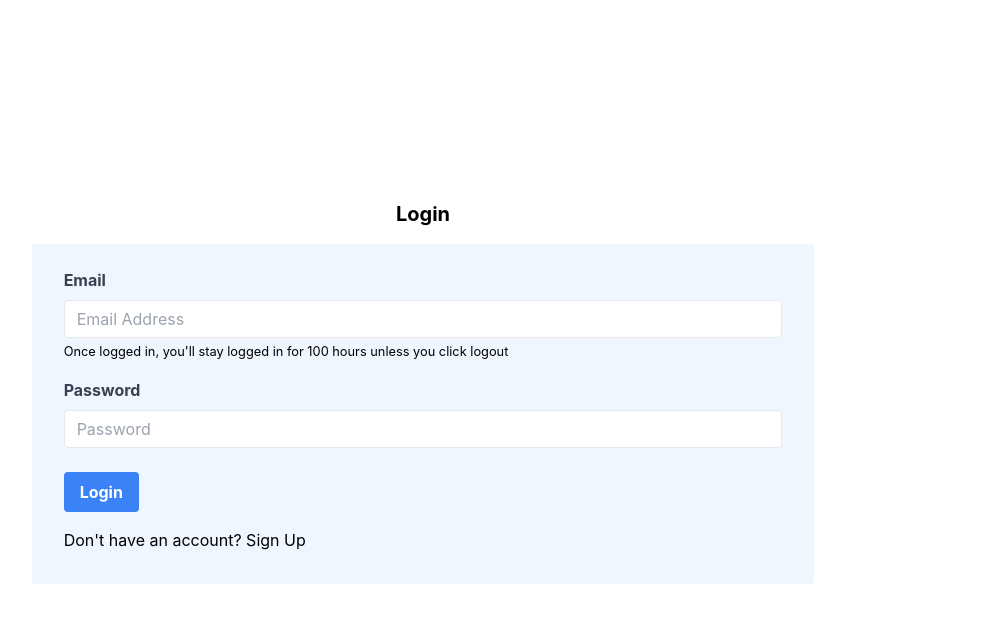
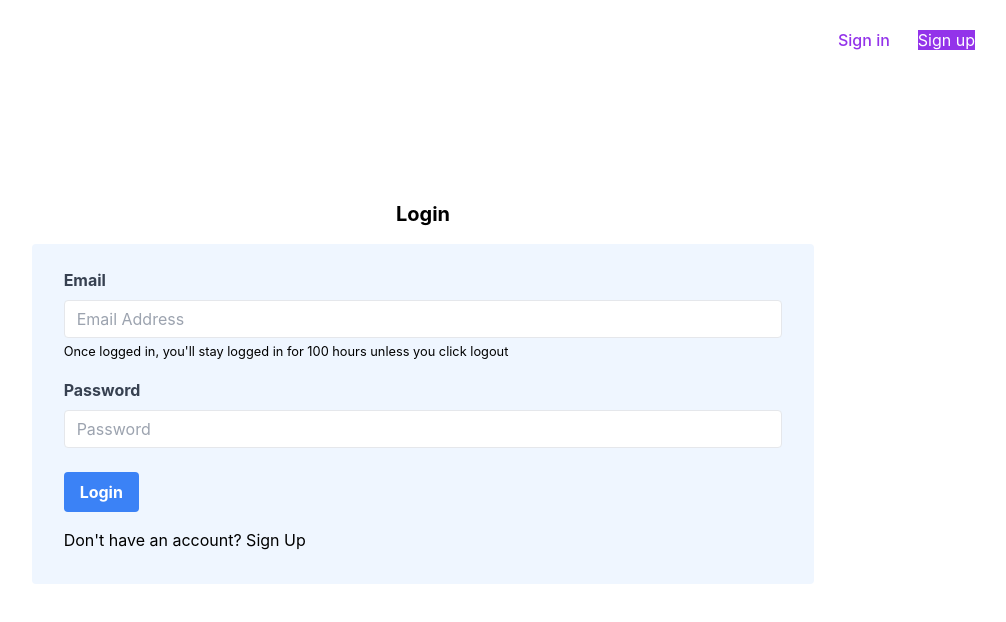
Before and after one commit to Sanhil143/MERN-Stack-Blogg-App-, a React (Create React App) app in the folder Frontend/: page /login in a window 1280 px wide. Shown: the top 622 px of the page, without its empty margins (217-1223 px from the left). Built offline with nearby package versions, Linux system fonts and the light colour scheme; no server answers.

Commit message:
complete login register

```diff
--- a/Frontend/package.json
+++ b/Frontend/package.json
@@ -10,7 +10,7 @@
     "react": "^18.2.0",
     "react-dom": "^18.2.0",
     "react-redux": "^8.0.2",
-    "react-router-dom": "^5.3.0",
+    "react-router-dom": "^5.3.4",
     "react-scripts": "^5.0.1",
     "redux": "^4.2.0",
     "redux-devtools-extension": "^2.13.9",
--- a/Frontend/src/App.js
+++ b/Frontend/src/App.js
@@ -14,6 +14,7 @@ import Dashboard from "./components/layout/Dashboard";
 import PrivateRoute from "./components/routing/PrivateRoute";
 
 import "./App.css";
+import HomePage from "./pages/HomePage";
 
 function App() {
   useEffect(() => {
@@ -26,8 +27,9 @@ function App() {
         {/* <Navbar /> */}
         <section>
           <Switch>
-            <PrivateRoute exact path="/" component={Dashboard} />
-            <PrivateRoute exact path="/dashboard" component={Dashboard} />
+            {/* <Route exact path="/" component = {HomePage}/> */}
+            <Route exact path="/" component={Dashboard} />
+            <Route exact path="/dashboard" component={Dashboard} />
             <Route exact path="/register" component={Register} />
             <Route exact path="/login" component={Login} />
           </Switch>
--- a/Frontend/src/components/auth/Login.js
+++ b/Frontend/src/components/auth/Login.js
@@ -2,6 +2,9 @@ import React, { Fragment, useState } from "react";
 import PropTypes from "prop-types";
 import { Link, Redirect } from "react-router-dom";
 import { connect } from "react-redux";
+
+import Header from '../layout/header'
+
 
 import { login } from "../../actions/auth";
 
@@ -27,6 +30,7 @@ const Login = ({ login, isAuthenticated }) => {
 
   return (
     <Fragment>
+    <Header/>
       <div className="flex flex-col justify-center items-center h-screen">
         <h2 className="text-xl font-bold mb-4">Login</h2>
         <form
--- a/Frontend/src/components/auth/Register.js
+++ b/Frontend/src/components/auth/Register.js
@@ -2,7 +2,7 @@ import React, { Fragment, useState } from "react";
 import PropTypes from "prop-types";
 import { Link, Redirect } from "react-router-dom";
 import { connect } from "react-redux";
-
+import Header from "../layout/header";
 import { register } from "../../actions/auth";
 
 const Register = ({ register, isAuthenticated }) => {
@@ -32,6 +32,7 @@ const Register = ({ register, isAuthenticated }) => {
 
   return (
     <Fragment>
+    <Header/>
       <div className="flex flex-col justify-center items-center h-screen">
         <h2 className="text-xl font-bold mb-4">Sign In</h2>
         <form
--- a/Frontend/src/components/layout/Dashboard.js
+++ b/Frontend/src/components/layout/Dashboard.js
@@ -1,14 +1,14 @@
 import React, { useEffect, useState } from "react";
-
+import Header from "./header";
 import { getBlogs } from "../../scripts/dashboard";
 
 export default function Dashboard() {
-  const [posts, setPosts] = useState([]);
+  const [blogs, setBlogs] = useState([]);
 
   useEffect(() => {
     getBlogs()
       .then((response) => {
-        setPosts(response.data.data);
+        setBlogs(response.data.data);
         console.log(response.data);
       })
       .catch((err) => console.log(err));
@@ -16,8 +16,9 @@ export default function Dashboard() {
 
   return (
     <div>
-      {posts.length > 0 &&
-        posts.map((post) => {
+    <Header/>
+      {blogs.length > 0 &&
+        blogs.map((post) => {
           const { title, category } = post;
           return (
             <div key={Math.random()}>
--- /dev/null
+++ b/Frontend/src/components/layout/header.js
@@ -0,0 +1,26 @@
+import { Link } from 'react-router-dom'
+
+const Header = () => {
+  return (
+    <header className="absolute w-full z-30">
+      <div className="max-w-6xl mx-auto px-4 sm:px-6">
+        <div className="flex items-center justify-between h-20">
+          <nav className="hidden md:flex md:grow">
+
+            {/* Desktop sign in links */}
+            <ul className="flex grow justify-end flex-wrap items-center">
+              <li>
+                <Link to="/Login" className="font-medium text-purple-600 hover:text-gray-200 px-4 py-3 flex items-center transition duration-150 ease-in-out">Sign in</Link>
+              </li>
+              <li>
+                <Link to="/Register" className="btn-sm text-white bg-purple-600 hover:bg-purple-700 ml-3">Sign up</Link>
+              </li>
+            </ul>
+
+          </nav>
+        </div>
+      </div>
+    </header>
+  )
+}
+export default Header;
--- a/Frontend/src/scripts/dashboard.js
+++ b/Frontend/src/scripts/dashboard.js
@@ -3,13 +3,9 @@ import axios from "axios";
 import { appConfig } from "../config/config";
 
 export async function getBlogs() {
-  const config = {
-    headers: {
-      "Content-Type": "application/json",
-      "x-auth-token": localStorage.getItem("token"),
-    },
-  };
-  const res = await axios.get(`${appConfig.API_URL}/blogs/`, config);
+
+
+  const res = await axios.get(`${appConfig.API_URL}/blogs/`);
   return res;
 }
 
```
Also changed, not shown: 1 other file (tests, documents, lock files or other folders).
